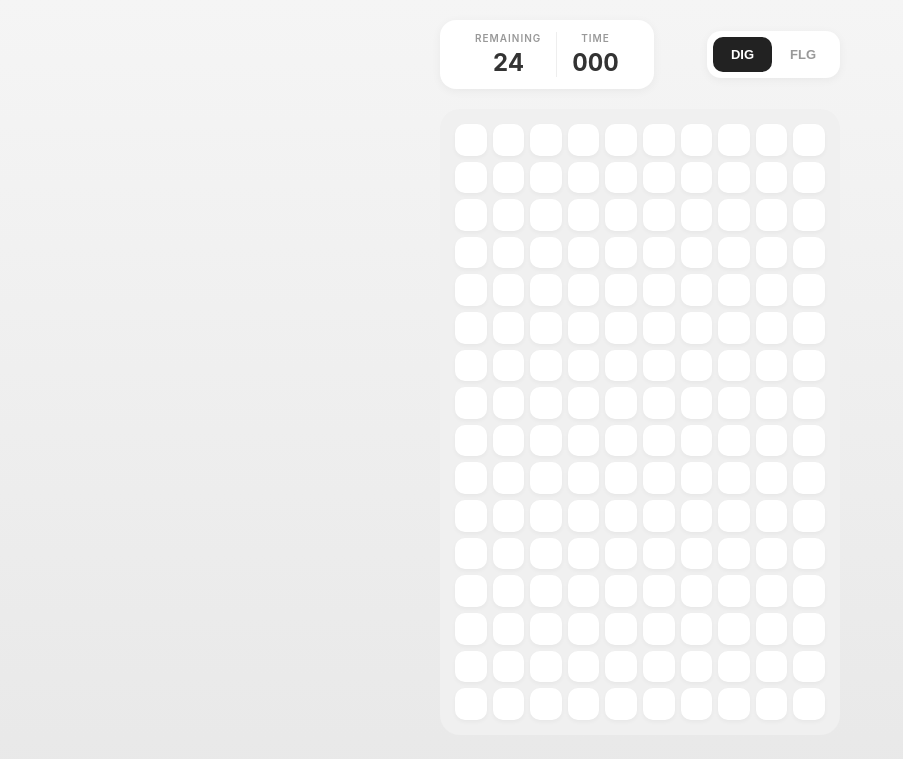
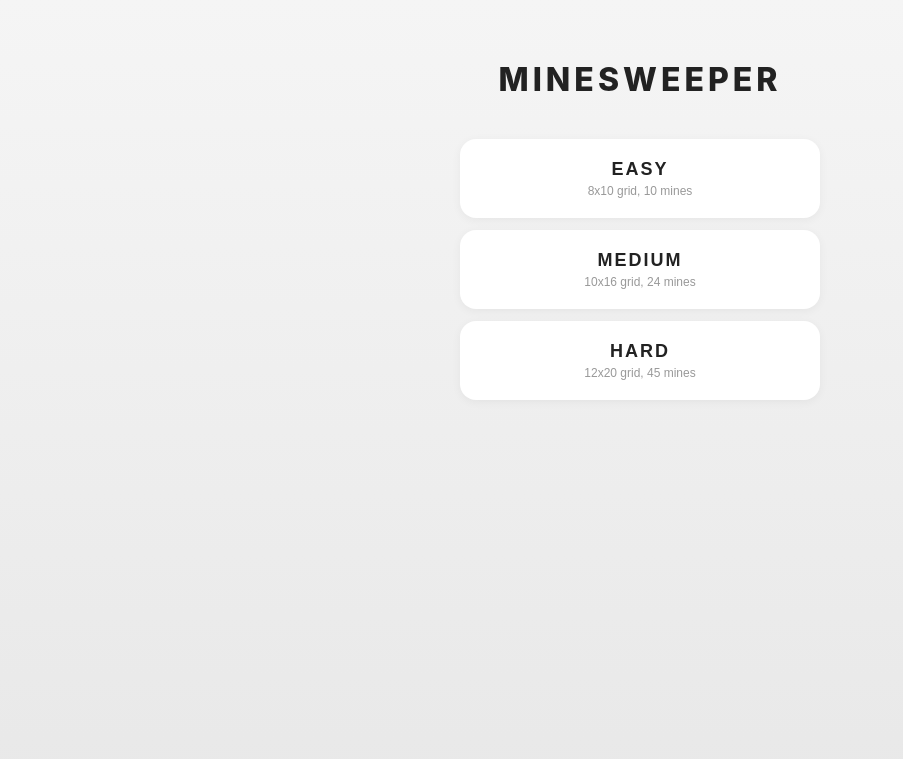
Before and after one commit to quazarjestergravastar/RogueSweeper, a Flask app: page / in a window 1280 px wide. Shown: the top 759 px of the page, without its empty margins (0-903 px from the left). Run offline with Flask 3, Linux system fonts and the light colour scheme.

Commit message:
Add a menu screen with difficulty selections to the game
Introduce a new menu screen with difficulty options (Easy, Medium, Hard) and update game logic to handle game start based on selection. Modify HTML structure and CSS for menu display and game screen transitions.

Replit-Commit-Author: Agent
Replit-Commit-Session-Id: 969b2fad-09db-44d1-9349-3a8c2ff5140c
Replit-Commit-Checkpoint-Type: full_checkpoint
Replit-Commit-Event-Id: e1151dc2-deac-4500-8a91-7f708e3c4f1c
Replit-Commit-Screenshot-Url: https://storage.googleapis.com/screenshot-production-us-central1/f3759e0a-9e95-4fd3-b7b5-e47c0c69be22/969b2fad-09db-44d1-9349-3a8c2ff5140c/2X8sBgi
Replit-Helium-Checkpoint-Created: true

```diff
--- a/static/game.js
+++ b/static/game.js
@@ -1,5 +1,12 @@
+const DIFFICULTIES = {
+    easy: { rows: 10, cols: 8, mines: 10 },
+    medium: { rows: 16, cols: 10, mines: 24 },
+    hard: { rows: 20, cols: 12, mines: 45 }
+};
+
 class Minesweeper {
     constructor() {
+        this.difficulty = 'medium';
         this.rows = 16;
         this.cols = 10;
         this.mines = 24;
@@ -13,13 +20,56 @@ class Minesweeper {
         this.mode = 'dig';
         this.firstClick = true;
 
-        this.init();
+        this.bindMenuEvents();
     }
 
-    init() {
+    bindMenuEvents() {
+        const menuBtns = document.querySelectorAll('.menu-btn');
+        const backBtn = document.getElementById('back-btn');
+        const menuBtn = document.getElementById('menu-btn');
+
+        menuBtns.forEach(btn => {
+            btn.addEventListener('click', () => {
+                const difficulty = btn.dataset.difficulty;
+                this.startGame(difficulty);
+            });
+        });
+
+        backBtn.addEventListener('click', () => {
+            this.showMenu();
+        });
+
+        menuBtn.addEventListener('click', () => {
+            document.getElementById('game-over-modal').classList.remove('show');
+            this.showMenu();
+        });
+    }
+
+    startGame(difficulty) {
+        this.difficulty = difficulty;
+        const config = DIFFICULTIES[difficulty];
+        this.rows = config.rows;
+        this.cols = config.cols;
+        this.mines = config.mines;
+
+        document.getElementById('menu-screen').classList.add('hidden');
+        document.getElementById('game-screen').classList.remove('hidden');
+
+        const gameBoard = document.getElementById('game-board');
+        gameBoard.style.gridTemplateColumns = `repeat(${this.cols}, 1fr)`;
+
         this.createBoard();
         this.bindEvents();
-        this.updateDisplay();
+    }
+
+    showMenu() {
+        if (this.timerInterval) {
+            clearInterval(this.timerInterval);
+            this.timerInterval = null;
+        }
+
+        document.getElementById('game-screen').classList.add('hidden');
+        document.getElementById('menu-screen').classList.remove('hidden');
     }
 
     createBoard() {
@@ -30,6 +80,12 @@ class Minesweeper {
         this.gameWon = false;
         this.firstClick = true;
         this.timer = 0;
+        this.mode = 'dig';
+
+        const digBtn = document.getElementById('dig-btn');
+        const flagBtn = document.getElementById('flag-btn');
+        digBtn.classList.add('active');
+        flagBtn.classList.remove('active');
 
         if (this.timerInterval) {
             clearInterval(this.timerInterval);
@@ -111,7 +167,10 @@ class Minesweeper {
         const flagBtn = document.getElementById('flag-btn');
         const restartBtn = document.getElementById('restart-btn');
 
-        gameBoard.addEventListener('click', (e) => {
+        const newGameBoard = gameBoard.cloneNode(true);
+        gameBoard.parentNode.replaceChild(newGameBoard, gameBoard);
+
+        newGameBoard.addEventListener('click', (e) => {
             if (e.target.classList.contains('cell')) {
                 const row = parseInt(e.target.dataset.row);
                 const col = parseInt(e.target.dataset.col);
@@ -119,22 +178,23 @@ class Minesweeper {
             }
         });
 
-        digBtn.addEventListener('click', () => {
+        digBtn.onclick = () => {
             this.mode = 'dig';
             digBtn.classList.add('active');
             flagBtn.classList.remove('active');
-        });
+        };
 
-        flagBtn.addEventListener('click', () => {
+        flagBtn.onclick = () => {
             this.mode = 'flag';
             flagBtn.classList.add('active');
             digBtn.classList.remove('active');
-        });
+        };
 
-        restartBtn.addEventListener('click', () => {
+        restartBtn.onclick = () => {
             document.getElementById('game-over-modal').classList.remove('show');
             this.createBoard();
-        });
+            this.bindEvents();
+        };
     }
 
     handleClick(row, col) {
--- a/static/style.css
+++ b/static/style.css
@@ -18,6 +18,74 @@ body {
 .container {
     width: 100%;
     max-width: 400px;
+    display: flex;
+    flex-direction: column;
+    gap: 20px;
+}
+
+.hidden {
+    display: none !important;
+}
+
+.menu-screen {
+    display: flex;
+    flex-direction: column;
+    align-items: center;
+    padding: 40px 20px;
+    gap: 40px;
+}
+
+.game-title {
+    font-size: 32px;
+    font-weight: 800;
+    color: #222;
+    letter-spacing: 4px;
+}
+
+.menu-options {
+    display: flex;
+    flex-direction: column;
+    gap: 12px;
+    width: 100%;
+}
+
+.menu-btn {
+    display: flex;
+    flex-direction: column;
+    align-items: center;
+    padding: 20px;
+    background: #fff;
+    border: none;
+    border-radius: 16px;
+    cursor: pointer;
+    box-shadow: 0 2px 10px rgba(0, 0, 0, 0.05);
+    transition: all 0.2s ease;
+}
+
+.menu-btn:hover {
+    transform: scale(1.02);
+    box-shadow: 0 4px 20px rgba(0, 0, 0, 0.1);
+}
+
+.menu-btn:active {
+    transform: scale(0.98);
+}
+
+.menu-btn-title {
+    font-size: 18px;
+    font-weight: 700;
+    color: #222;
+    letter-spacing: 2px;
+    margin-bottom: 4px;
+}
+
+.menu-btn-desc {
+    font-size: 12px;
+    font-weight: 500;
+    color: #999;
+}
+
+.game-screen {
     display: flex;
     flex-direction: column;
     gap: 20px;
@@ -91,7 +159,6 @@ body {
 
 .game-board {
     display: grid;
-    grid-template-columns: repeat(10, 1fr);
     gap: 6px;
     padding: 15px;
     background: #f0f0f0;
--- a/templates/index.html
+++ b/templates/index.html
@@ -8,6 +8,24 @@
 </head>
 <body>
     <div class="container">
+        <div class="menu-screen" id="menu-screen">
+            <h1 class="game-title">MINESWEEPER</h1>
+            <div class="menu-options">
+                <button class="menu-btn" data-difficulty="easy">
+                    <span class="menu-btn-title">EASY</span>
+                    <span class="menu-btn-desc">8x10 grid, 10 mines</span>
+                </button>
+                <button class="menu-btn" data-difficulty="medium">
+                    <span class="menu-btn-title">MEDIUM</span>
+                    <span class="menu-btn-desc">10x16 grid, 24 mines</span>
+                </button>
+                <button class="menu-btn" data-difficulty="hard">
+                    <span class="menu-btn-title">HARD</span>
+                    <span class="menu-btn-desc">12x20 grid, 45 mines</span>
+                </button>
+            </div>
+        </div>
+        <div class="game-screen hidden" id="game-screen">
             <div class="header">
                 <div class="stats-panel">
                     <div class="stat">
@@ -25,11 +43,16 @@
                 </div>
             </div>
             <div class="game-board" id="game-board"></div>
+            <button class="back-btn" id="back-btn">MENU</button>
+        </div>
         <div class="game-over-modal" id="game-over-modal">
             <div class="modal-content">
                 <h2 id="modal-title">Game Over</h2>
                 <p id="modal-message">You hit a mine!</p>
+                <div class="modal-buttons">
                     <button class="restart-btn" id="restart-btn">Play Again</button>
+                    <button class="menu-link-btn" id="menu-btn">Menu</button>
+                </div>
             </div>
         </div>
     </div>
```
Also changed, not shown: other parts of static/style.css (+49 -0 lines), 1 other file. Lines whose indentation alone changed are shown as unchanged.
